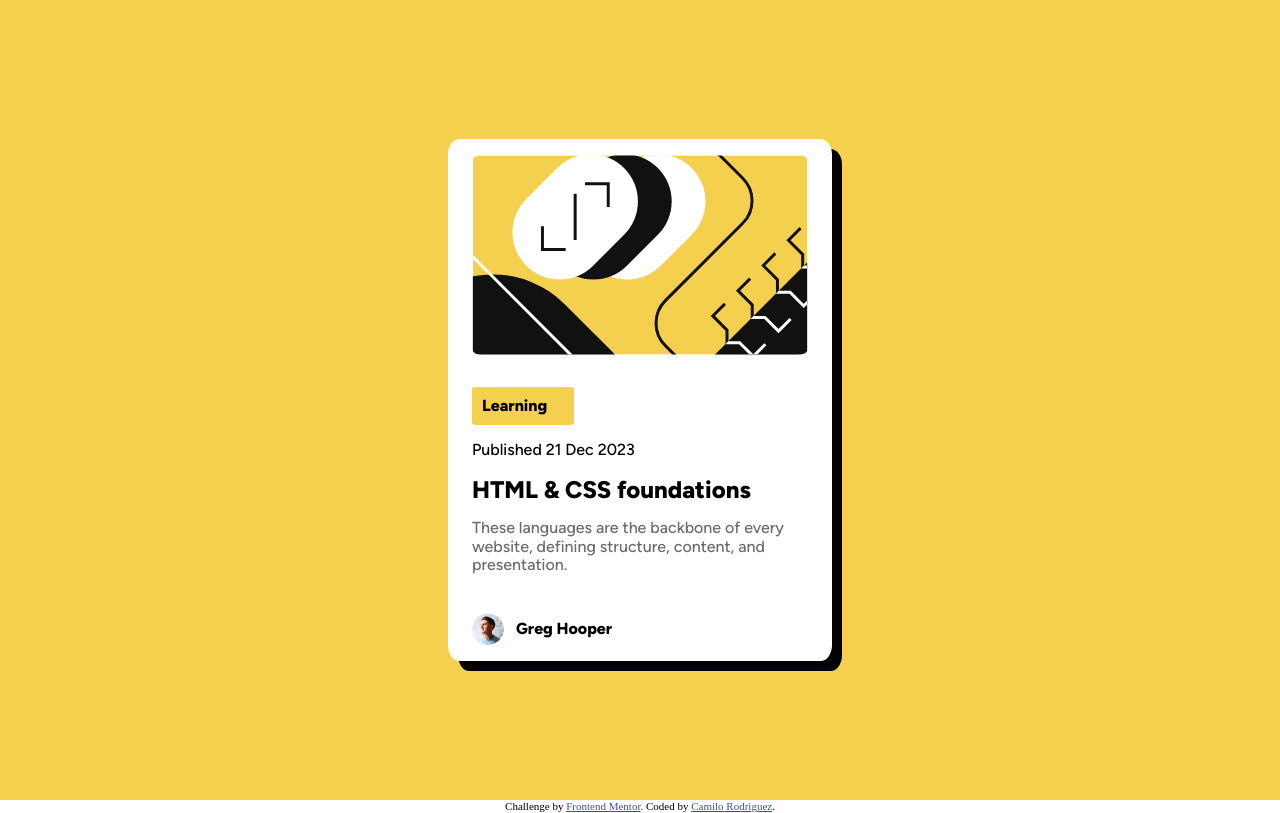
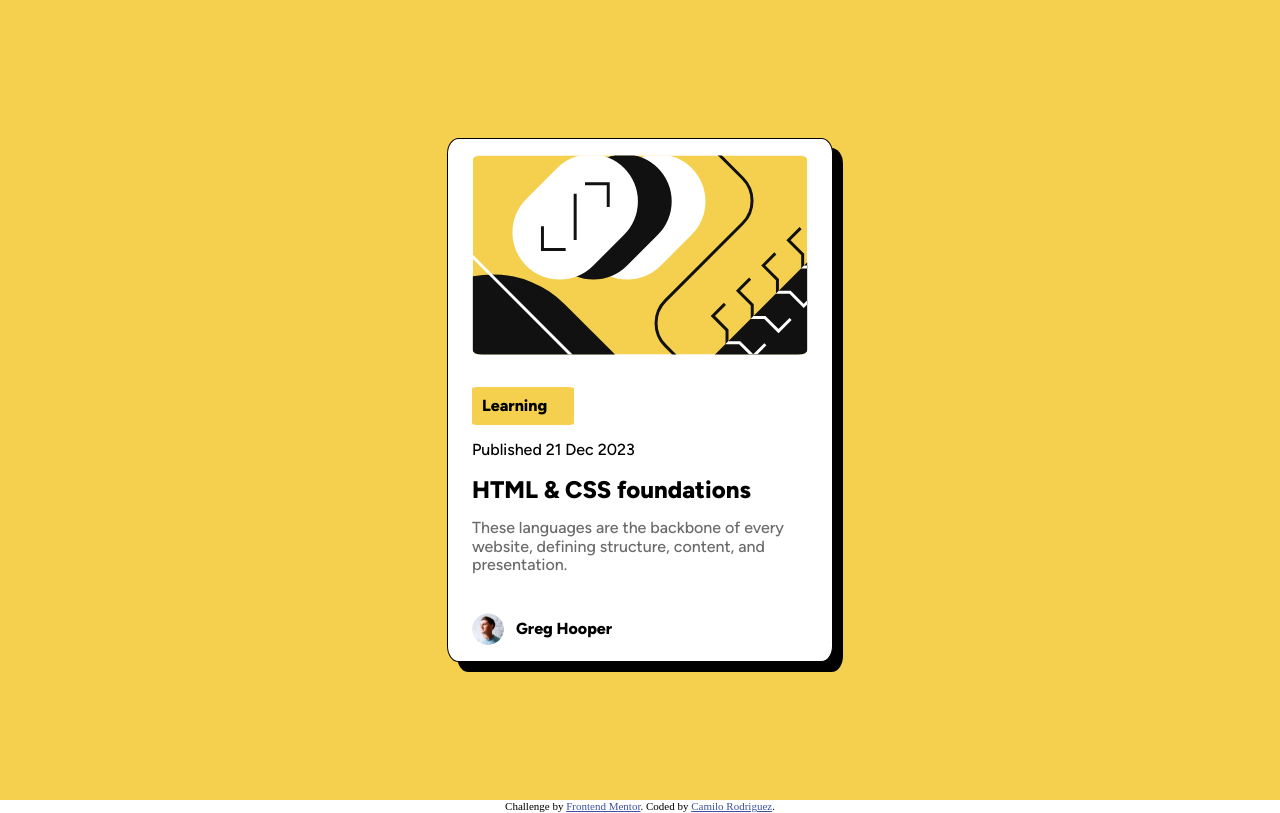
Before and after one commit to CamiloR88/Blog-preview-, a plain HTML site: page index.html in a window 1280 px wide. Drawn offline with Linux system fonts and the light colour scheme.

Commit message:
border: solid

```diff
--- a/blocks/card.css
+++ b/blocks/card.css
@@ -9,6 +9,7 @@
     background-color: #fff;
     border-radius: 3%;
     box-shadow: 10px 10px 0px #000;
+    border: #000 solid 1px;
 }
 
 .card__img{
```
